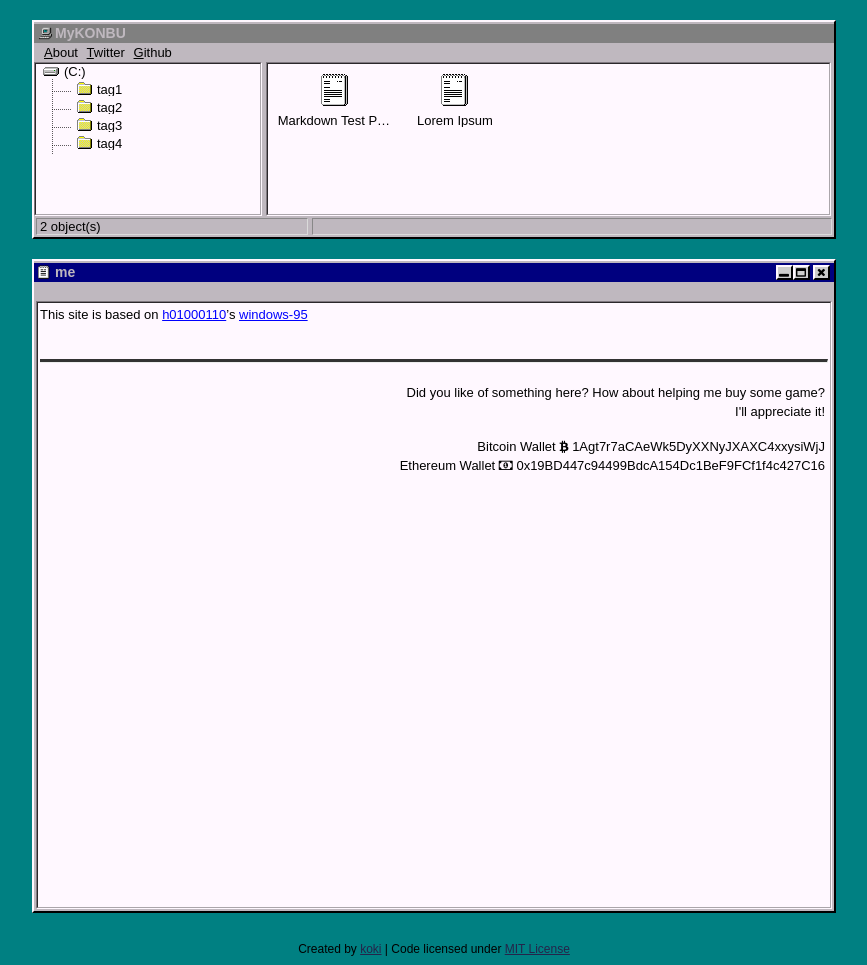
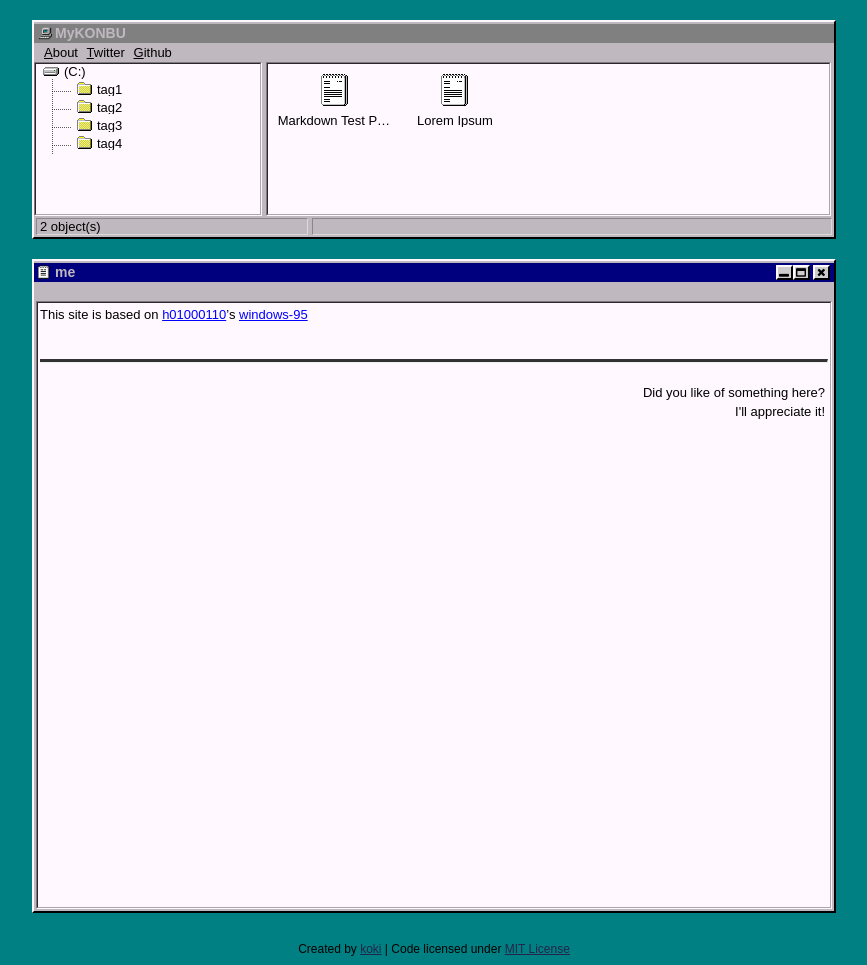
Before and after one commit to h01000110/windows-95, a Jekyll site: the page built from me/index.md, in a window 1280 px wide. Shown: the whole page, without its empty margins (206-1073 px from the left). Built offline with Jekyll 4.4.1, drawn with Linux system fonts in a browser that asks for light colours.

Commit message:
delete some sentence

```diff
--- a/_includes/donate.html
+++ b/_includes/donate.html
@@ -2,7 +2,6 @@
 <hr>
 <br>
 <div class="donate">
-	<p>Did you like of something here? How about helping me buy some game?<br>
+	<p>Did you like of something here?<br>
 	I'll appreciate it!</p>
-	<p>Bitcoin Wallet <i class="fa fa-btc"></i> 1Agt7r7aCAeWk5DyXXNyJXAXC4xxysiWjJ<br>Ethereum Wallet <i class="fa fa-money"></i> 0x19BD447c94499BdcA154Dc1BeF9FCf1f4c427C16</p>
 </div>
```
